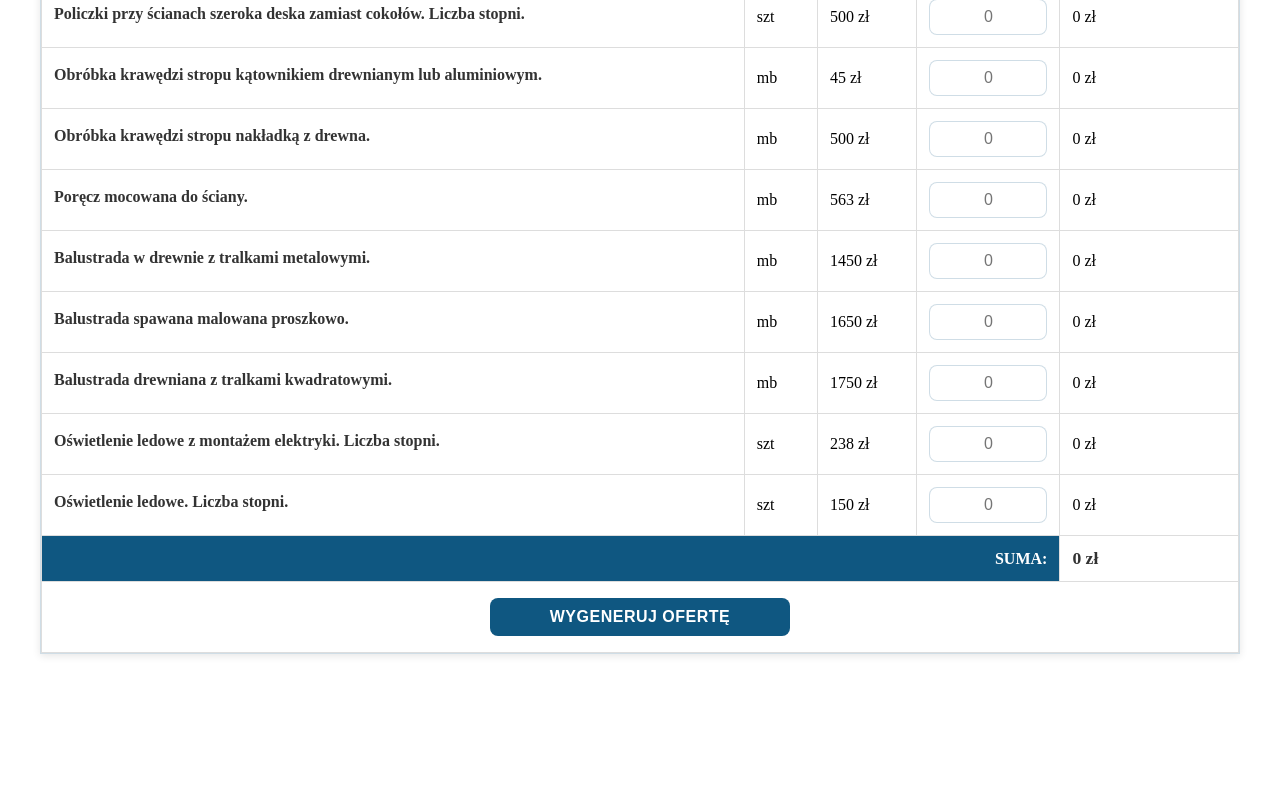
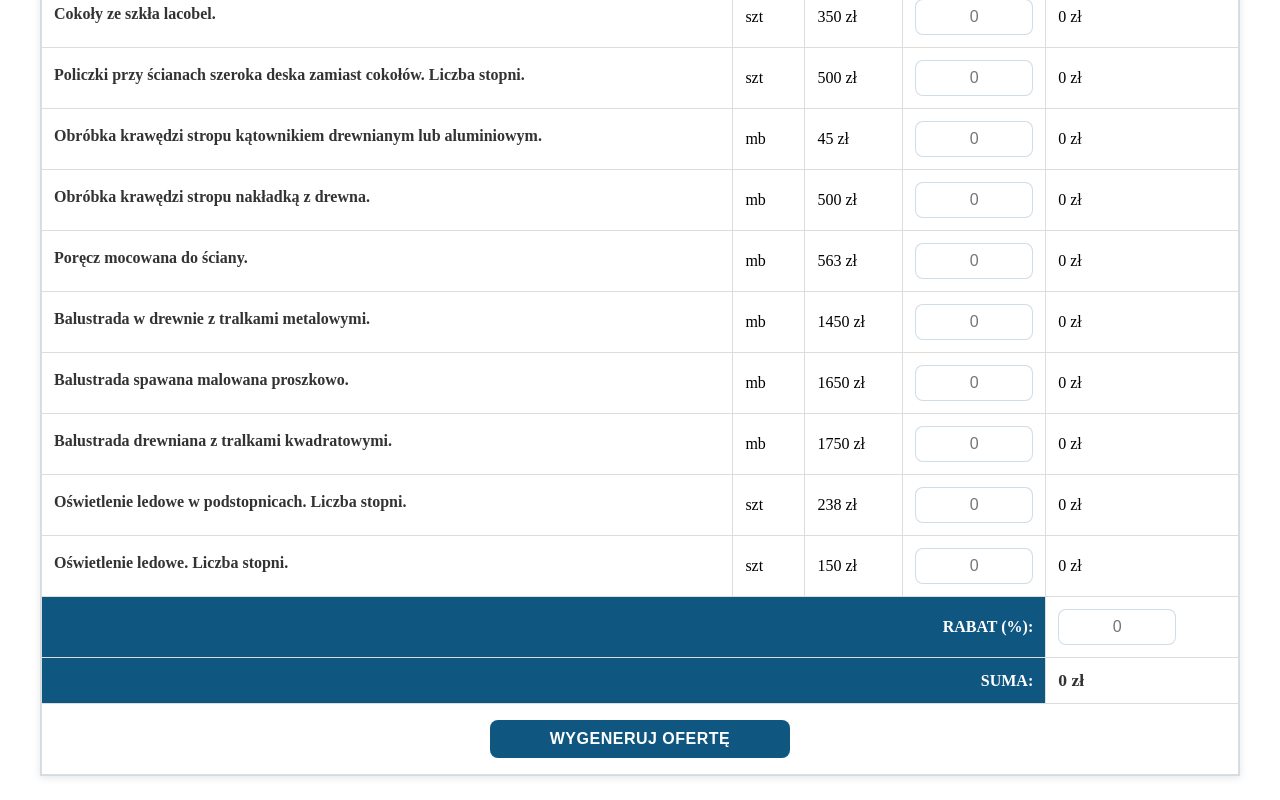
Before and after one commit to przykryy/drvo-app, a React app: page / in a window 1280 px wide. Shown: the part 1544-2344 px from the top of the page. Before the commit the page ends 2222 px from the top, so only its background shows below. Built offline with nearby package versions, Linux system fonts and the light colour scheme; the HTML template or start-up script is replaced by a standard one.

Commit message:
Enhance Calculator and Offer components by adding discount functionality, updating total cost calculations, and improving input validation. Introduce new parameters and refine styles for better accessibility and user experience.

```diff
--- a/src/app/containers/Calculator/Calculator.tsx
+++ b/src/app/containers/Calculator/Calculator.tsx
@@ -27,11 +27,17 @@ export const Calculator: React.FC<ICalculatorProps> = ({ className }) => {
     }));
   }, [searchParams]);
 
-  // Memoized total cost calculation
-  const totalCost = useMemo(() => {
-    return Math.floor(viewModel.reduce((total, item) =>
-      total + (item.price * safeParseFloat(item.quantity)), 0));
-  }, [viewModel]);
+  // Memoized total cost calculation with discount
+  const { totalCost } = useMemo(() => {
+    const baseTotal = viewModel.reduce((total, item) =>
+      total + (item.price * safeParseFloat(item.quantity)), 0);
+
+    const discountRaw = searchParams.get('rabat') ?? '';
+    const parsedDiscount = clampPercentage(safeParseFloat(discountRaw));
+
+    const discounted = Math.floor(baseTotal * Math.max(0, (100 - parsedDiscount)) / 100);
+    return { totalCost: discounted };
+  }, [viewModel, searchParams]);
 
   const hasValidInputs = useMemo(() => {
     return viewModel.some(item => safeParseFloat(item.quantity) >= 0);
@@ -65,6 +71,26 @@ export const Calculator: React.FC<ICalculatorProps> = ({ className }) => {
     };
   }, [setSearchParams]);
 
+  const onChangeDiscount = useCallback((value: string) => {
+    const isValid = validateInput(value);
+    // additionally ensure percent range 0-100
+    const percent = safeParseFloat(value.replace(',', '.'));
+    const withinRange = percent >= 0 && percent <= 100;
+    setInputErrors(prev => ({ ...prev, rabat: !(isValid && withinRange) }));
+
+    if (isValid && withinRange) {
+      setSearchParams(sp => {
+        const newSp = new URLSearchParams(sp);
+        if (value === '' || safeParseFloat(value) === 0) {
+          newSp.delete('rabat');
+        } else {
+          newSp.set('rabat', value.replace(',', '.'));
+        }
+        return newSp;
+      });
+    }
+  }, [setSearchParams]);
+
   return (
     <div className={`calculator-container ${className || ''}`}>
       <h1 className="calculator-title">Kalkulator kosztów</h1>
@@ -91,6 +117,31 @@ export const Calculator: React.FC<ICalculatorProps> = ({ className }) => {
             ))}
           </tbody>
           <tfoot>
+            <tr>
+              <th colSpan={4} scope="row" className="total-label" data-label="Rabat">
+                Rabat (%):
+              </th>
+              <td>
+                <input
+                  id={`input-rabat`}
+                  className={`quantity-input ${inputErrors['rabat'] ? 'input-error' : ''}`}
+                  value={searchParams.get('rabat') ?? ''}
+                  onChange={event => onChangeDiscount(event.target.value)}
+                  name={'rabat'}
+                  type="text"
+                  inputMode="decimal"
+                  pattern="[0-9]*[.,]?[0-9]*"
+                  aria-label={`Rabat procentowy`}
+                  aria-invalid={inputErrors['rabat']}
+                  placeholder="0"
+                />
+                {inputErrors['rabat'] && (
+                  <div className="error-message" role="alert">
+                    Podaj wartość 0-100
+                  </div>
+                )}
+              </td>
+            </tr>
             <tr>
               <th colSpan={4} scope="row" className="total-label" data-label="Suma">
                 Suma:
@@ -210,3 +261,10 @@ const formatCurrency = (amount: number): string => {
     maximumFractionDigits: 2
   }).format(amount);
 };
+
+const clampPercentage = (value: number): number => {
+  if (!isFinite(value)) return 0;
+  if (value < 0) return 0;
+  if (value > 100) return 100;
+  return value;
+};
--- a/src/app/containers/Offer/OfferComponent.tsx
+++ b/src/app/containers/Offer/OfferComponent.tsx
@@ -60,7 +60,7 @@ const getCurrentDate = (() => {
 })();
 
 export const Offer: React.FC<IOfferProps> = ({ className }) => {
-  const [searchParams] = useSearchParams();
+  const [searchParams, setSearchParams] = useSearchParams();
   const location = useLocation();
 
   // Process parameters with pre-calculated values
@@ -69,11 +69,36 @@ export const Offer: React.FC<IOfferProps> = ({ className }) => {
     [searchParams]
   );
 
-  // Calculate total from pre-calculated values
-  const totalCost = useMemo(() =>
-    processedParameters.reduce((sum, item) => sum + item.totalPrice, 0),
-    [processedParameters]
-  );
+  // Calculate totals and discount
+  const { subtotal, discountPercent, totalCost } = useMemo(() => {
+    const base = processedParameters.reduce((sum, item) => sum + item.totalPrice, 0);
+    const discountRaw = searchParams.get('rabat') ?? '';
+    const parsed = clampPercentage(safeParseFloat(discountRaw));
+    const discounted = Math.floor(base * Math.max(0, (100 - parsed)) / 100);
+    return { subtotal: Math.floor(base), discountPercent: parsed, totalCost: discounted };
+  }, [processedParameters, searchParams]);
+
+  const [discountError, setDiscountError] = React.useState(false);
+
+  const onChangeDiscount = useCallback((value: string) => {
+    const normalized = value.replace(',', '.');
+    const isValid = /^\d*\.?\d*$/.test(normalized);
+    const percent = safeParseFloat(normalized);
+    const withinRange = percent >= 0 && percent <= 100;
+    setDiscountError(!(isValid && withinRange));
+
+    if (isValid && withinRange) {
+      setSearchParams(sp => {
+        const newSp = new URLSearchParams(sp);
+        if (value === '' || safeParseFloat(value) === 0) {
+          newSp.delete('rabat');
+        } else {
+          newSp.set('rabat', value.replace(',', '.'));
+        }
+        return newSp;
+      });
+    }
+  }, [setSearchParams]);
 
   // Memoized print handler to prevent unnecessary re-renders
   const handlePrint = useCallback(() => {
@@ -114,7 +139,12 @@ export const Offer: React.FC<IOfferProps> = ({ className }) => {
 
       <OfferTable
         parameters={processedParameters}
+        subtotal={subtotal}
+        discountPercent={discountPercent}
         totalCost={totalCost}
+        discountInputValue={searchParams.get('rabat') ?? ''}
+        onChangeDiscount={onChangeDiscount}
+        discountError={discountError}
       />
 
       <OfferFooter />
@@ -179,9 +209,6 @@ const CompanySection: React.FC = React.memo(() => (
       <p className="offer-date">
         Data wystawienia: {getCurrentDate.formatted}
       </p>
-      <p className="offer-number">
-        Nr oferty: {getCurrentDate.timestamp}
-      </p>
     </div>
   </div>
 ));
@@ -189,8 +216,13 @@ const CompanySection: React.FC = React.memo(() => (
 // Extracted table component with improved accessibility
 const OfferTable: React.FC<{
   parameters: ProcessedParameter[];
+  subtotal: number;
+  discountPercent: number;
   totalCost: number;
-}> = React.memo(({ parameters, totalCost }) => (
+  discountInputValue: string;
+  onChangeDiscount: (value: string) => void;
+  discountError: boolean;
+}> = React.memo(({ parameters, subtotal, discountPercent, totalCost, discountInputValue, onChangeDiscount, discountError }) => (
   <div className="table-container" role="region" aria-label="Szczegóły oferty">
     <table role="table" aria-label="Tabela parametrów i kosztów">
       <thead>
@@ -214,9 +246,42 @@ const OfferTable: React.FC<{
         <tr>
           <th className='total-label' scope="row" colSpan={4}>Suma:</th>
           <td className="total-value" aria-live="polite">
+            {formatCurrency(subtotal)}
+          </td>
+        </tr>
+        {discountPercent > 0 && (
+          <>
+            <tr>
+              <th className='total-label' scope="row" colSpan={4}>Rabat (%):</th>
+              <td>
+                <input
+              id={`offer-input-rabat`}
+              className={`quantity-input ${discountError ? 'input-error' : ''}`}
+              value={discountInputValue}
+              onChange={event => onChangeDiscount(event.target.value)}
+              name={'rabat'}
+              type="text"
+              inputMode="decimal"
+                  pattern="[0-9]*[.,?[0-9]*"
+              aria-label={`Rabat procentowy`}
+              aria-invalid={discountError}
+              placeholder="0"
+            />
+            {discountError && (
+              <div className="error-message" role="alert">
+                Podaj wartość 0-100
+              </div>
+            )}
+          </td>
+        </tr>
+        <tr>
+          <th className='total-label' scope="row" colSpan={4}>Suma po rabacie:</th>
+          <td className="total-value" aria-live="polite">
             {formatCurrency(totalCost)}
           </td>
         </tr>
+          </>
+        )}
       </tfoot>
     </table>
   </div>
@@ -252,6 +317,14 @@ const OfferItem: React.FC<IOfferItemProps> = React.memo(({ parameter }) => {
   );
 });
 
+// helpers
+const clampPercentage = (value: number): number => {
+  if (!isFinite(value)) return 0;
+  if (value < 0) return 0;
+  if (value > 100) return 100;
+  return value;
+};
+
 // Set display names for better debugging
 OfferHeader.displayName = 'OfferHeader';
 CompanySection.displayName = 'CompanySection';
--- a/src/app/resources/parameters.ts
+++ b/src/app/resources/parameters.ts
@@ -21,6 +21,13 @@ export const parameters: Parameter[] = [
         description: "Bejcowanie na wybrany kolor.",
         unit: Unit.Szt,
         price: 50,
+        quantity: "",
+    },
+    {
+        name: "akrylowanie",
+        description: "Akrylowanie.",
+        unit: Unit.Szt,
+        price: 950,
         quantity: "",
     },
     {
@@ -221,7 +228,7 @@ export const parameters: Parameter[] = [
     },
     {
         name: "led_montaz",
-        description: "Oświetlenie ledowe z montażem elektryki. Liczba stopni.",
+        description: "Oświetlenie ledowe w podstopnicach. Liczba stopni.",
         unit: Unit.Szt,
         price: 238,
         quantity: "",
```
Also changed, not shown: src/app/containers/Offer/offer.scss (line endings or trailing spaces), 1 other file (tests, documents, lock files or other folders).
